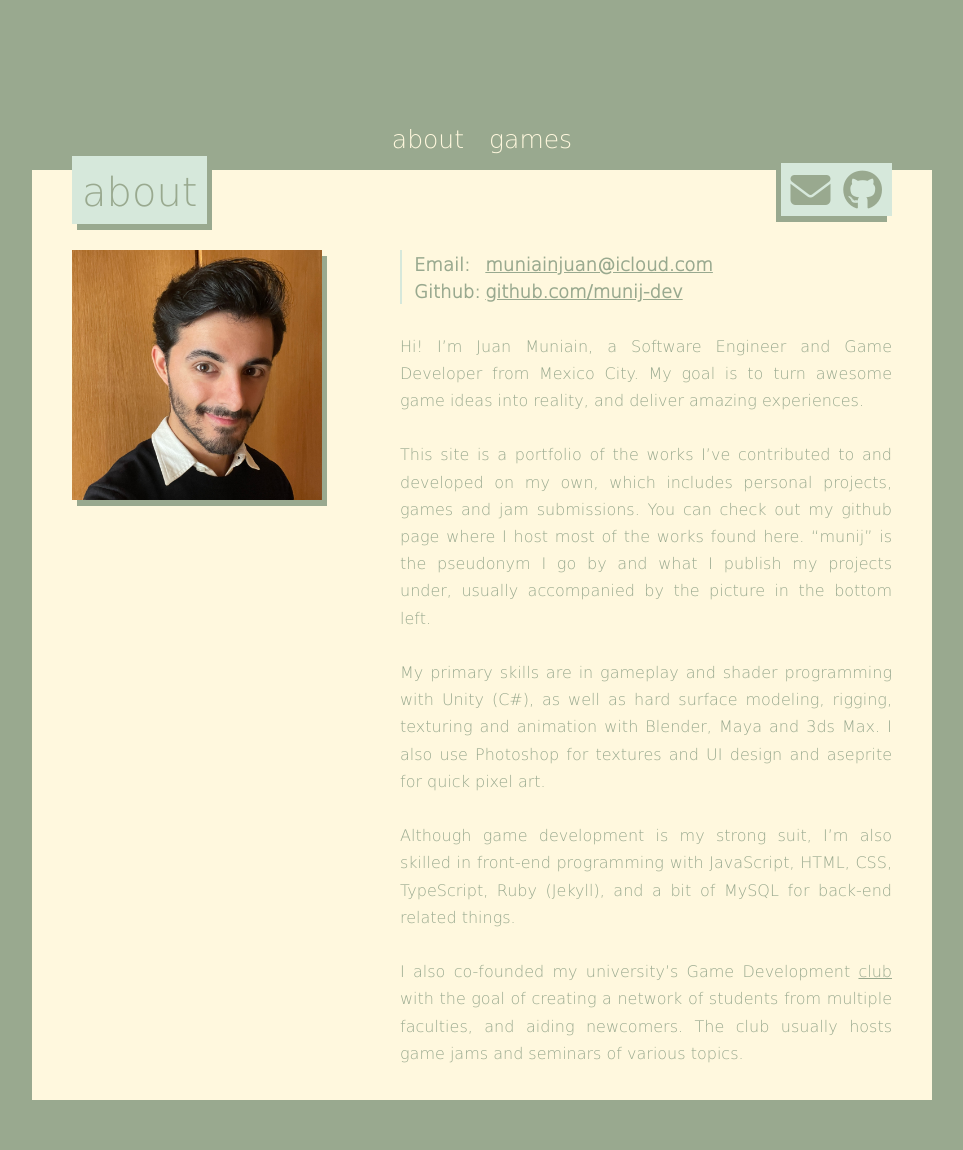
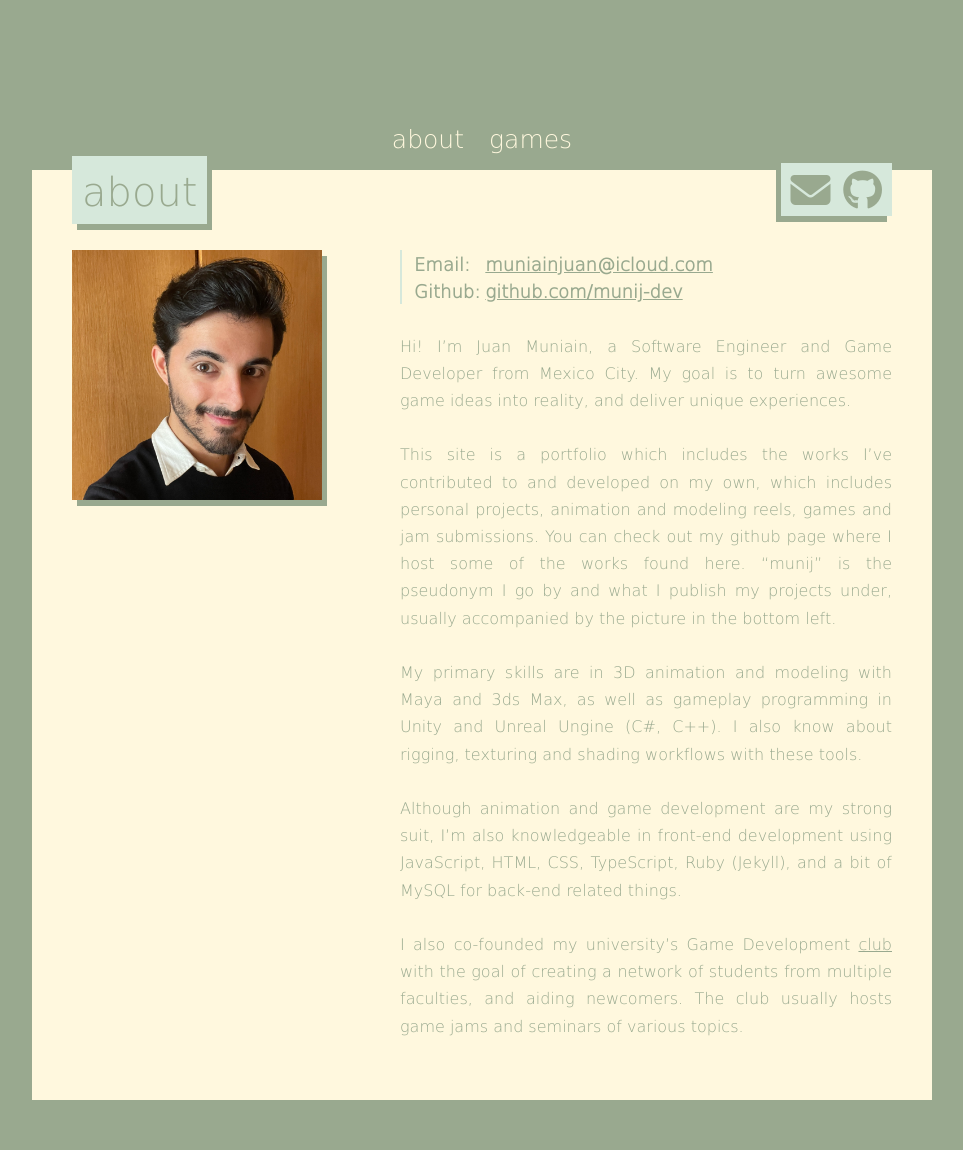
Before and after one commit to munjidev/munjidev.github.io, a Jekyll site: the page built from about.md, in a window 1280 px wide. Shown: the whole page, without its empty margins (158-1121 px from the left). Built offline with Jekyll 4.4.1, drawn with Linux system fonts in a browser that asks for light colours.

Commit message:
Modify description

```diff
--- a/about.md
+++ b/about.md
@@ -6,16 +6,16 @@ permalink: /about/
 
 <br/>
 
-Hi! I'm Juan Muniain, a Software Engineer and Game Developer from Mexico City. My goal is to turn awesome game ideas into reality, and deliver amazing experiences.
+Hi! I'm Juan Muniain, a Software Engineer and Game Developer from Mexico City. My goal is to turn awesome game ideas into reality, and deliver unique experiences.
 <br/>
 <br/>
-This site is a portfolio of the works I’ve contributed to and developed on my own, which includes personal projects, games and jam submissions. You can check out my github page where I host most of the works found here. "munij" is the pseudonym I go by and what I publish my projects under, usually accompanied by the picture in the bottom left.
+This site is a portfolio which includes the works I’ve contributed to and developed on my own, which includes personal projects, animation and modeling reels, games and jam submissions. You can check out my github page where I host some of the works found here. "munij" is the pseudonym I go by and what I publish my projects under, usually accompanied by the picture in the bottom left.
 <br/>
 <br/>
-My primary skills are in gameplay and shader programming with Unity (C#), as well as hard surface modeling, rigging, texturing and animation with Blender, Maya and 3ds Max. I also use Photoshop for textures and UI design and aseprite for quick pixel art.
+My primary skills are in 3D animation and modeling with Maya and 3ds Max, as well as gameplay programming in Unity and Unreal Ungine (C#, C++). I also know about rigging, texturing and shading workflows with these tools.
 <br/>
 <br/>
-Although game development is my strong suit, I'm also skilled in front-end programming with JavaScript, HTML, CSS, TypeScript, Ruby (Jekyll), and a bit of MySQL for back-end related things.
+Although animation and game development are my strong suit, I'm also knowledgeable in front-end development using JavaScript, HTML, CSS, TypeScript, Ruby (Jekyll), and a bit of MySQL for back-end related things.
 <br/>
 <br/>
 I also co-founded my university's Game Development [club](https://www.instagram.com/gamedevs.csf/) with the goal of creating a network of students from multiple faculties, and aiding newcomers. The club usually hosts game jams and seminars of various topics.
```
